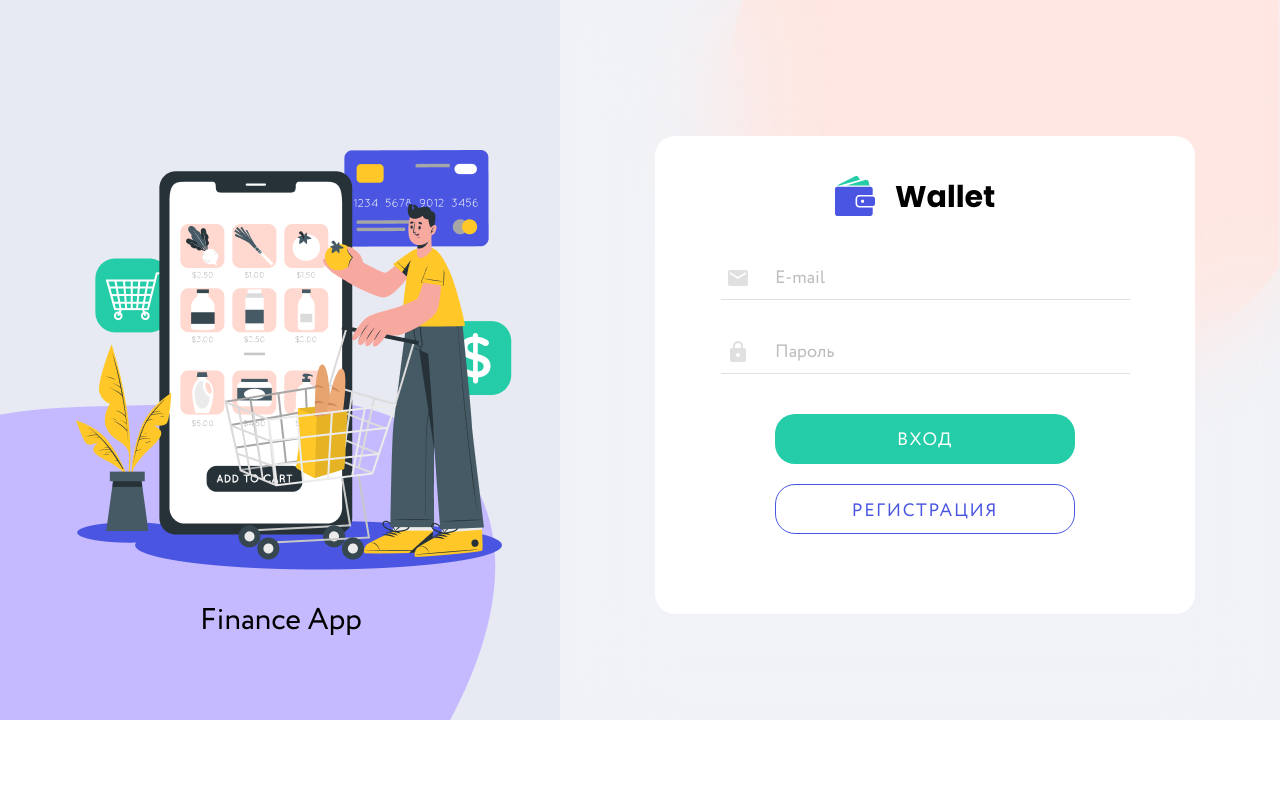
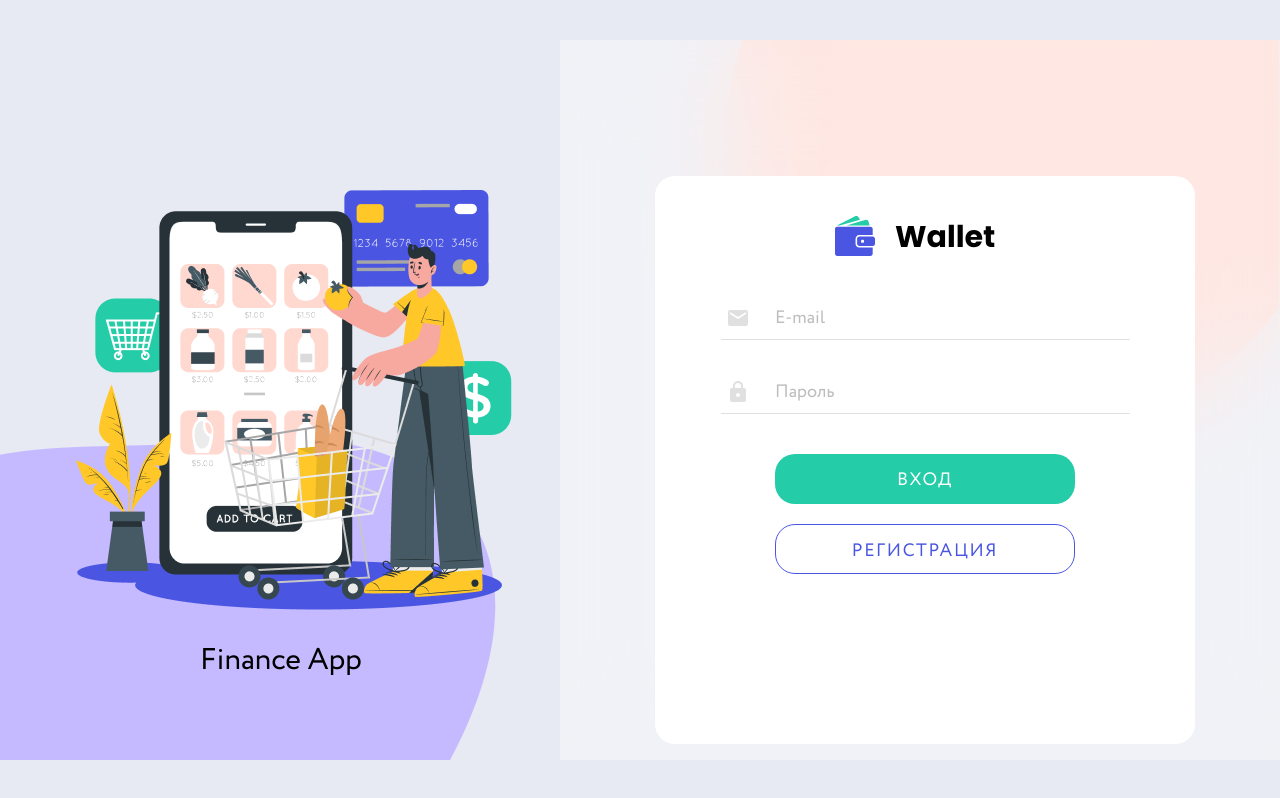
Before and after one commit to ialiev685/wallet-client, a React (Create React App) app: page /login in a window 1280 px wide. Built offline with nearby package versions, Linux system fonts and the light colour scheme.

Commit message:
изменяет стили LoginPege

```diff
--- a/src/pages/Background/Background.module.css
+++ b/src/pages/Background/Background.module.css
@@ -6,7 +6,7 @@
 
 @media screen and (min-width: 320px) {
   .box {
-    min-width: var(--mobile);
+    max-width: var(--mobile);
     height: 568px;
     background-color: var(--color-white);
   }
@@ -14,7 +14,7 @@
 
 @media screen and (min-width: 768px) {
   .box {
-    min-width: var(--tablet);
+    max-width: var(--tablet);
     height: 1024px;
     background-color: var(--page-background-color);
 
@@ -27,7 +27,7 @@
 
 @media screen and (min-width: 1280px) {
   .box {
-    min-width: var(--desktop);
+    max-width: var(--desktop);
     height: 720px;
 
     background-image: url('../../images/background-images/EllipseOneDesktop.png'),
--- a/src/pages/LoginPage/LoginPage.jsx
+++ b/src/pages/LoginPage/LoginPage.jsx
@@ -1,6 +1,8 @@
 import s from './LoginPage.module.css';
 import LoginForm from 'components/LoginForm';
 import Background from 'pages/Background';
+import Container from 'components/Container';
+import Section from 'components/Section';
 import { useLocation, Navigate, useNavigate, Route } from 'react-router-dom';
 import { authSelectors } from 'redux/auth';
 
@@ -11,6 +13,8 @@ const LoginPage = () => {
 
   // let from = location.state?.from?.pathname || "/";
   return (
+    <Section className={s.section}>
+      <Container className={s.container}>
         <Background>
           <div className={s.loginBox}>
             <h1 className={s.title}>Finance App</h1>
@@ -18,6 +22,8 @@ const LoginPage = () => {
             <LoginForm classPosition={s.loginForm} />
           </div>
         </Background>
+      </Container>
+    </Section>
   );
 };
 
--- a/src/pages/LoginPage/LoginPage.module.css
+++ b/src/pages/LoginPage/LoginPage.module.css
@@ -1,3 +1,12 @@
+.section {
+  background-color: var(--page-background-color);
+}
+
+.section .container {
+  padding-left: 0;
+  padding-right: 0;
+}
+
 .subBox {
   position: absolute;
   left: 560px;
@@ -7,13 +16,19 @@
   backdrop-filter: blur(50px);
 }
 
+@media screen and (max-width: 767px) {
+  .title {
+    display: none;
+  }
+}
+
 @media screen and (min-width: 320px) {
-  .title {
-    position: absolute;
-    z-index: -3;
+  .loginBox {
+    height: 568px;
   }
 
   .loginForm {
+    height: 568px;
     margin-left: auto;
     margin-right: auto;
     width: var(--mobile);
@@ -35,6 +50,7 @@
   }
 
   .title {
+    position: absolute;
     z-index: 3;
     left: 428px;
     top: 163px;
```
Lines whose indentation alone changed are shown as unchanged.
